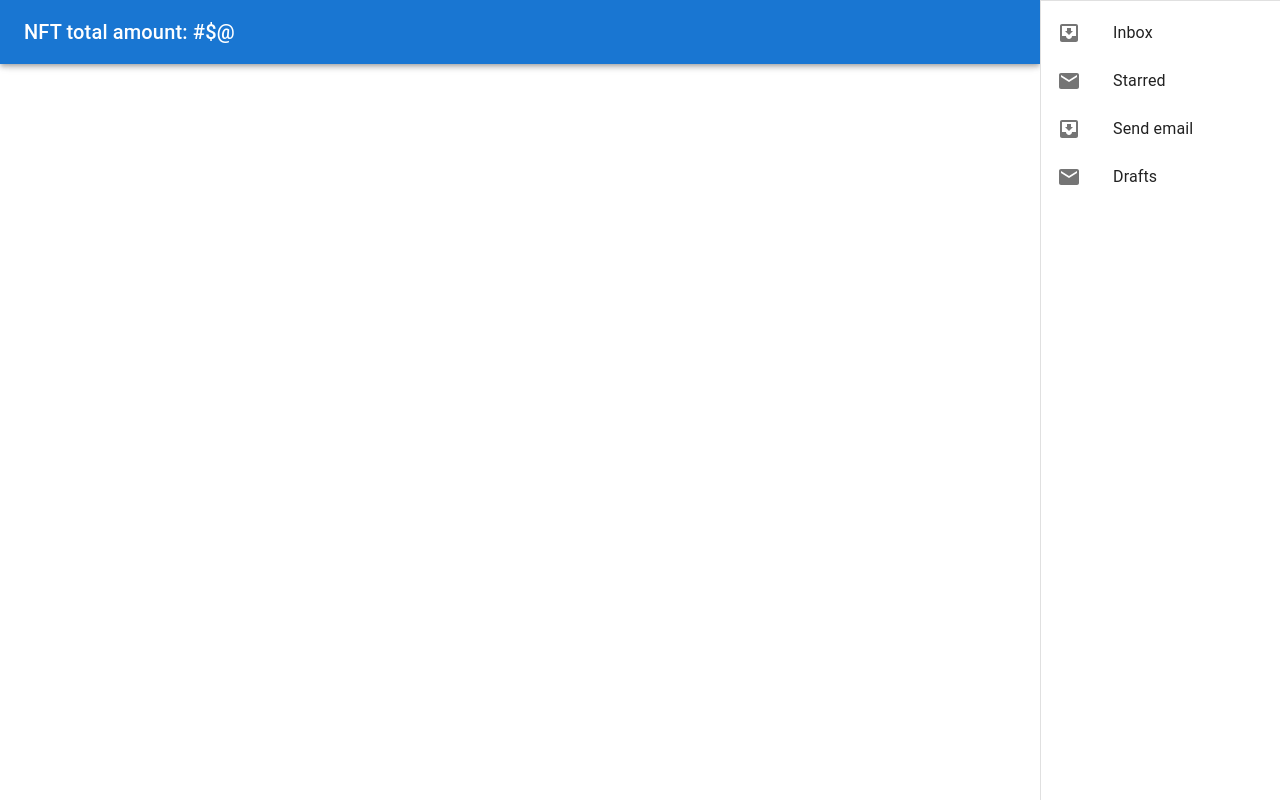
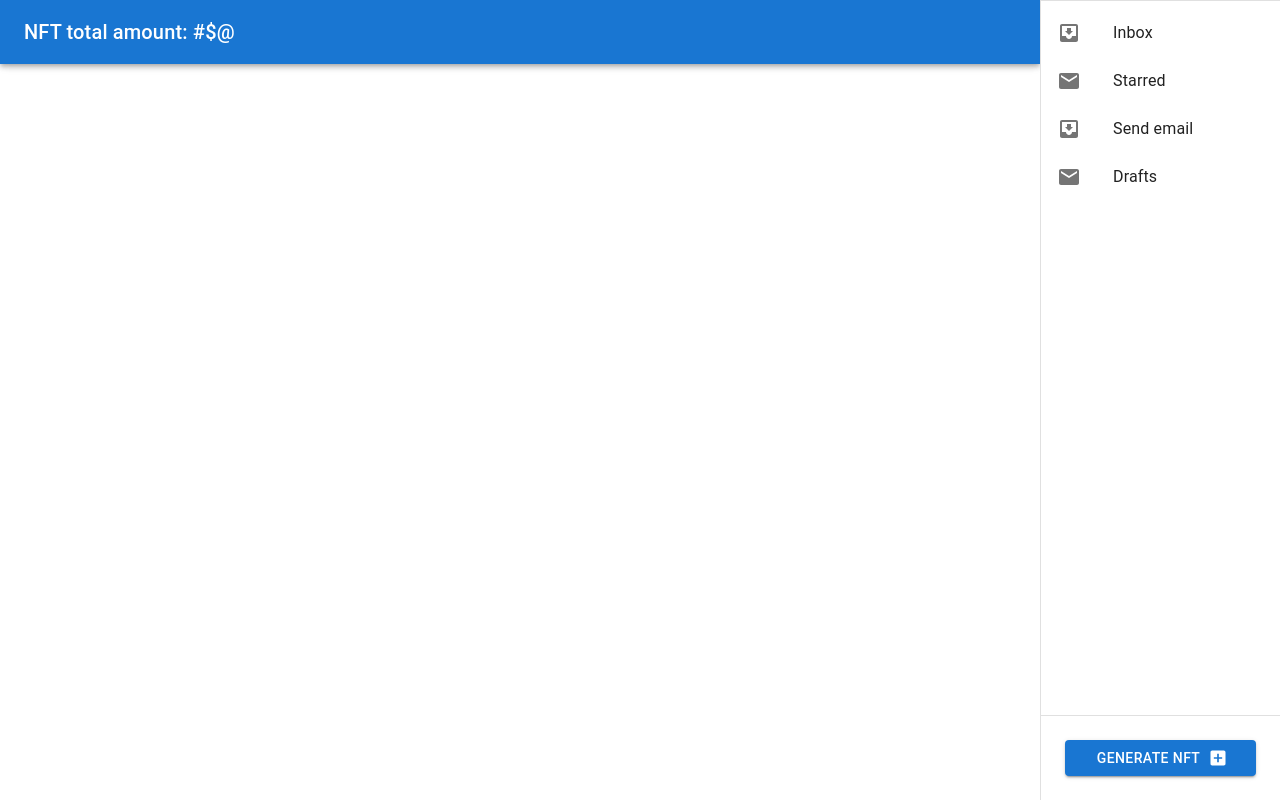
Before and after one commit to boblp/nft-monks, a React (Create React App) app: page / in a window 1280 px wide. Built offline with nearby package versions, Linux system fonts and the light colour scheme.

Commit message:
Add admin panel screen
sidenav, title counter and generate NFT button mock

```diff
--- a/src/pages/adminPanel.jsx
+++ b/src/pages/adminPanel.jsx
@@ -1,5 +1,6 @@
 import React from 'react';
 import Box from '@mui/material/Box';
+import Button from '@mui/material/Button';
 import Drawer from '@mui/material/Drawer';
 import CssBaseline from '@mui/material/CssBaseline';
 import AppBar from '@mui/material/AppBar';
@@ -13,6 +14,8 @@ import ListItemIcon from '@mui/material/ListItemIcon';
 import ListItemText from '@mui/material/ListItemText';
 import InboxIcon from '@mui/icons-material/MoveToInbox';
 import MailIcon from '@mui/icons-material/Mail';
+import AddBoxIcon from '@mui/icons-material/AddBox';
+import '../scss/AdminPanel.scss';
 
 export default function adminPanel (props){
     const drawerWidth = 240;
@@ -41,6 +44,7 @@ export default function adminPanel (props){
                 sx={{
                     width: drawerWidth,
                     flexShrink: 0,
+                    textAlign: 'center',
                     '& .MuiDrawer-paper': {
                         width: drawerWidth,
                         boxSizing: 'border-box',
@@ -50,7 +54,7 @@ export default function adminPanel (props){
                 anchor="right"
             >
                 <Divider />
-            <List>
+                <List className='nft-generate-forms'>
                     {['Inbox', 'Starred', 'Send email', 'Drafts'].map((text, index) => (
                         <ListItem key={text} disablePadding>
                             <ListItemButton>
@@ -62,6 +66,16 @@ export default function adminPanel (props){
                         </ListItem>
                     ))}
                 </List>
+                <Divider />
+                <Box sx={{ p: 3 }} className='generate-button'>
+                    <Button
+                        variant="contained"
+                        endIcon={<AddBoxIcon />}
+                        sx={{ width: 1 }}
+                    >
+                        Generate NFT
+                    </Button>
+                </Box>
             </Drawer>
         </Box>
     );
--- /dev/null
+++ b/src/scss/AdminPanel.scss
@@ -0,0 +1,3 @@
+.nft-generate-forms {
+    height: 90vh;
+}
```
Lines whose indentation alone changed are shown as unchanged.
